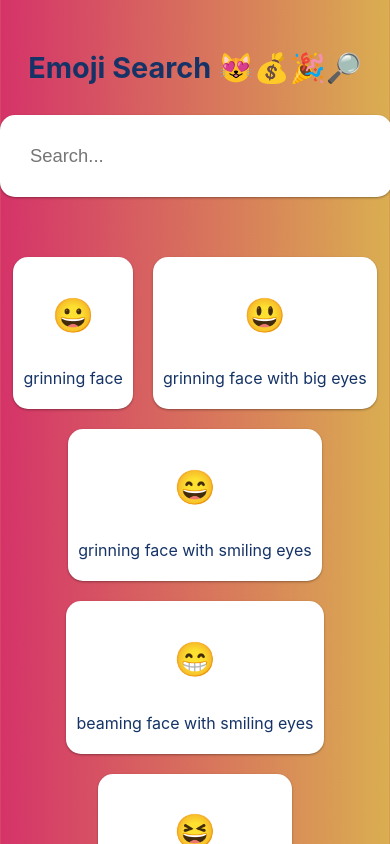
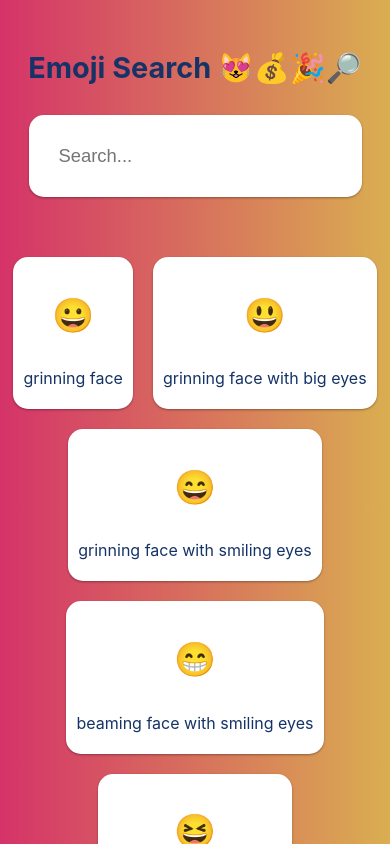
Before and after one commit to jdleo/Emoji-Search, a React (Create React App) app: page / in a window 390 px wide. Shown: the top 844 px of the page. Built offline with nearby package versions, Linux system fonts and the light colour scheme.

Commit message:
fix input bar width on mobile devices

```diff
--- a/src/App.css
+++ b/src/App.css
@@ -44,7 +44,7 @@
 
   .Input-bar {
     margin-top: 30px;
-    width: 85%;
+    width: 70%;
     padding: 30px;
     font-size: 1.15em;
     color: #153366;
```
